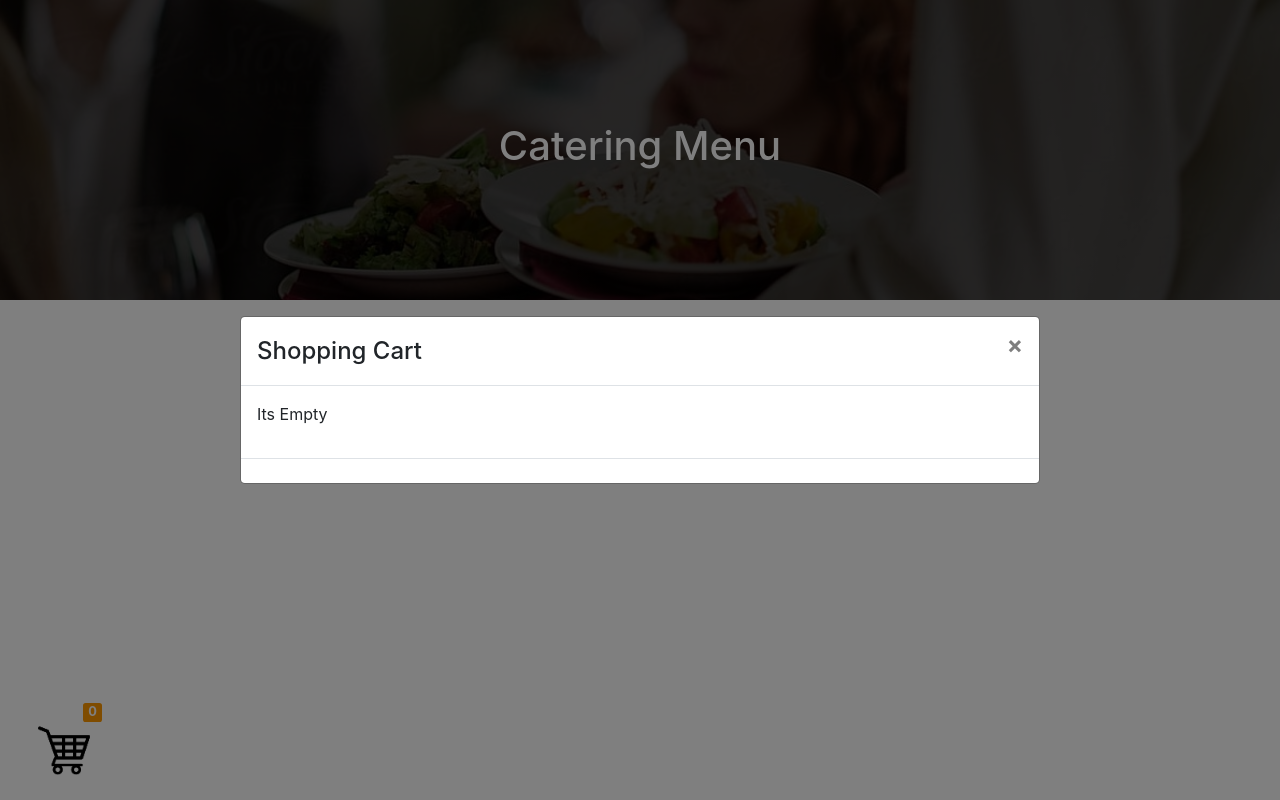
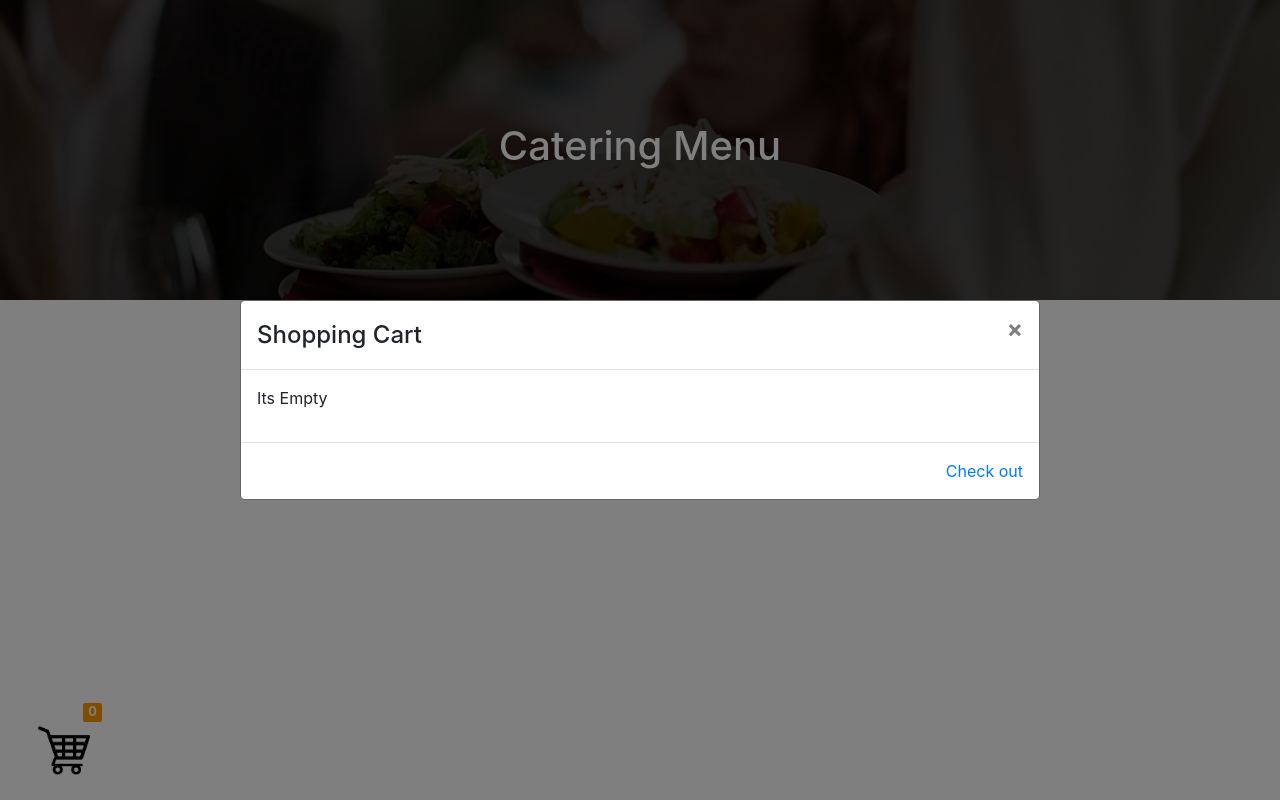
Before and after one commit to Jairus0317/DP2-Sem2-2020-FoodEdge-Manamgement-System, a PHP site: page /BuffetMenu.php in a window 1280 px wide, after a click that opens the changed part. Run offline with PHP 8.4, Linux system fonts and the light colour scheme; data that the repository does not hold is empty.

Commit message:
Added Check Out button

```diff
--- a/ShoppingCart.php
+++ b/ShoppingCart.php
@@ -83,6 +83,7 @@
 
 <!-- Modal footer -->
 			<div class="modal-footer">
+				<a href="Payment.php">Check out</a>
 			</div>
 
 		</div>
```
